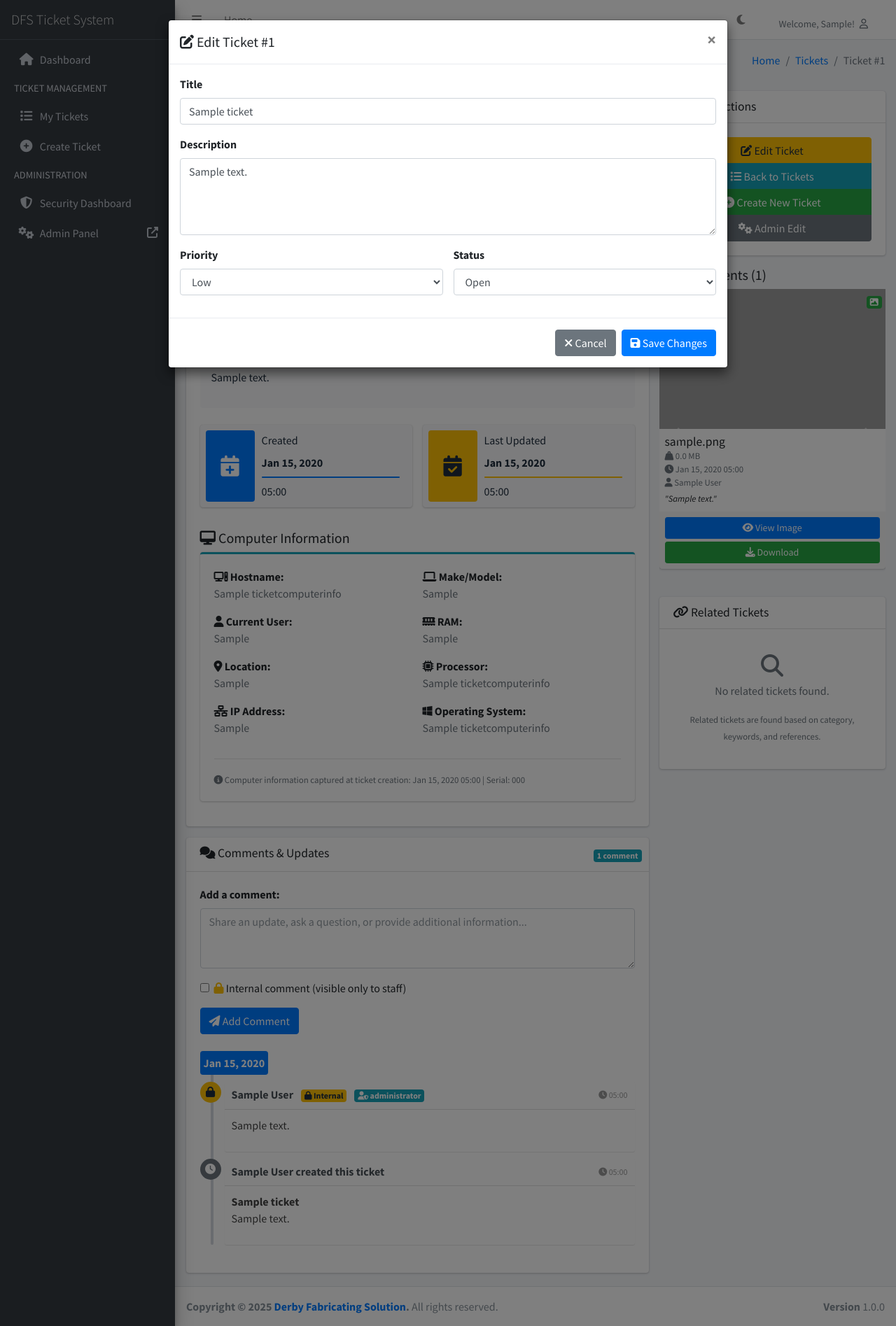
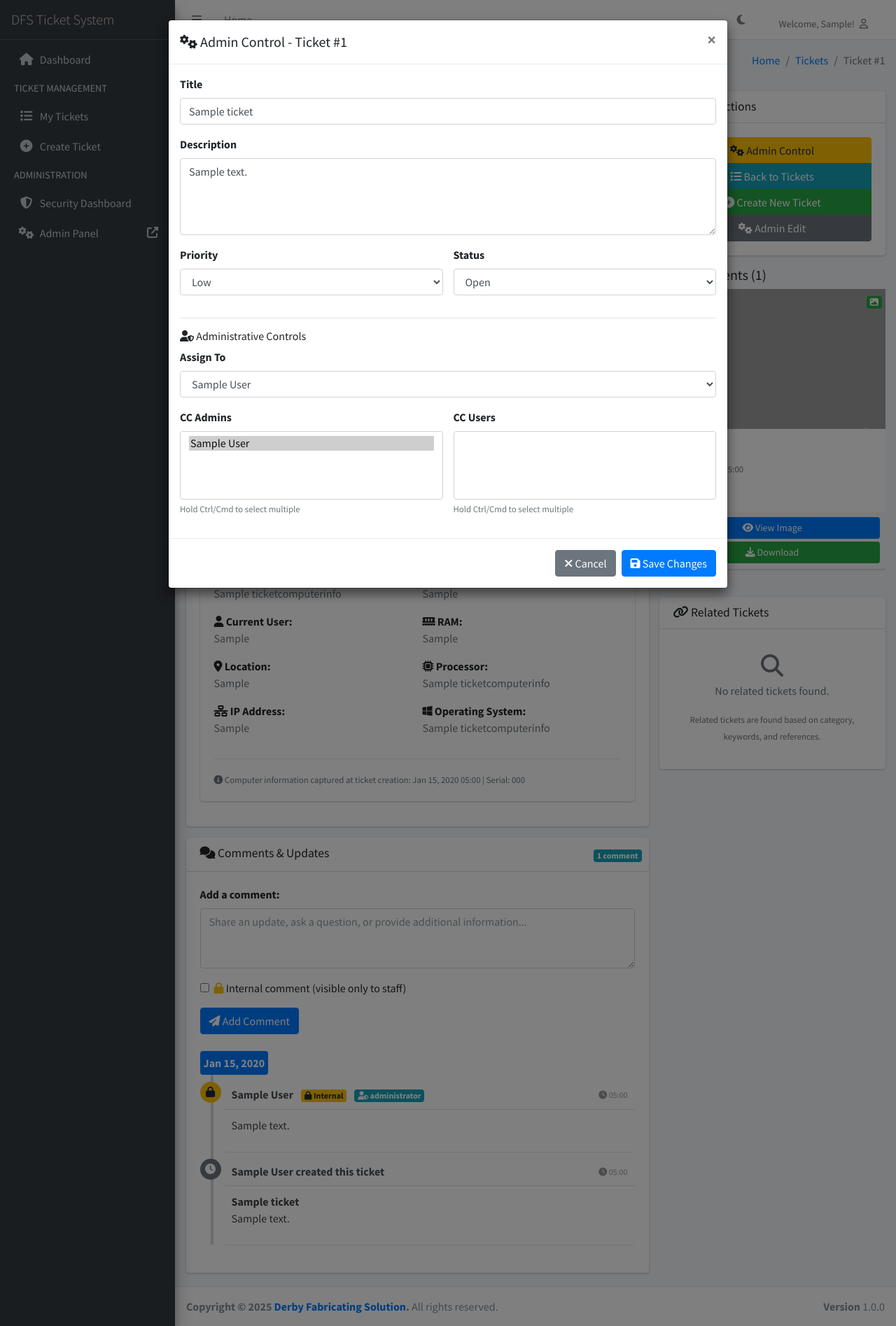
Before and after one commit to kisyular/derby-tickets, a Django app: page /tickets/1/ in a window 1280 px wide, after a click on "Admin Control". Shown: the whole page at 70% size. Run offline with Django 5.2, Linux system fonts and the light colour scheme; a user stored in the database is signed in; data comes from the database, SQL or seed files in the repository; tables that the repository leaves empty hold one stand-in row (values such as "Sample post"); lists and menus that the app fills with data are empty; some libraries are stand-ins or nearby versions; grey boxes are pictures that could not be loaded.

Commit message:
ENHANCE ADMIN CONTROLS - ADMIN HAS MORE CONTROLS DURING TICKET EDITING ON THE WEB UI
- Update ticket detail modal with admin-specific controls
- Add assign_to, cc_admins, and cc_non_admins fields for staff users
- Change button text to 'Admin Control' for staff, 'Edit' for regular users
- Include priority and status controls for all users in modal
- Add multi-select dropdowns for CC fields with user-friendly interface
- Update backend to handle new form fields and audit changes
- Improve user experience with clear separation of admin vs user controls

```diff
--- a/tickets/templates/tickets/ticket_detail.html
+++ b/tickets/templates/tickets/ticket_detail.html
@@ -38,7 +38,11 @@
                                 {% if can_edit_ticket %}
                                     <button type="button" class="btn btn-tool" data-toggle="modal"
                                             data-target="#editTicketModal">
+                                        {% if user.is_staff %}
+                                            <i class="fas fa-cogs"></i> Admin Control
+                                        {% else %}
                                             <i class="fas fa-edit"></i> Edit
+                                        {% endif %}
                                     </button>
                                 {% endif %}
                             </div>
@@ -363,7 +367,11 @@
                                 {% if can_edit_ticket %}
                                     <button type="button" class="btn btn-warning" data-toggle="modal"
                                             data-target="#editTicketModal">
+                                        {% if user.is_staff %}
+                                            <i class="fas fa-cogs"></i> Admin Control
+                                        {% else %}
                                             <i class="fas fa-edit"></i> Edit Ticket
+                                        {% endif %}
                                     </button>
                                 {% endif %}
 
@@ -548,7 +556,11 @@
                 <div class="modal-content">
                     <div class="modal-header">
                         <h5 class="modal-title" id="editTicketModalLabel">
+                            {% if user.is_staff %}
+                                <i class="fas fa-cogs"></i> Admin Control - Ticket #{{ ticket.id }}
+                            {% else %}
                                 <i class="fas fa-edit"></i> Edit Ticket #{{ ticket.id }}
+                            {% endif %}
                         </h5>
                         <button type="button" class="close" data-dismiss="modal" aria-label="Close">
                             <span aria-hidden="true">&times;</span>
@@ -609,6 +621,56 @@
                                 </div>
                                 {% endif %}
                             </div>
+
+                            {% if user.is_staff %}
+                                <!-- Admin-only fields -->
+                                <hr>
+                                <h6><i class="fas fa-user-shield"></i> Administrative Controls</h6>
+
+                                <div class="form-group">
+                                    <label for="assigned_to">Assign To</label>
+                                    <select class="form-control" id="assigned_to" name="assigned_to">
+                                        <option value="">-- Unassigned --</option>
+                                        {% for staff_user in staff_users %}
+                                            <option value="{{ staff_user.id }}"
+                                                    {% if ticket.assigned_to and ticket.assigned_to.id == staff_user.id %}selected{% endif %}>
+                                                {{ staff_user.get_full_name|default:staff_user.username }}
+                                            </option>
+                                        {% endfor %}
+                                    </select>
+                                </div>
+
+                                <div class="row">
+                                    <div class="col-md-6">
+                                        <div class="form-group">
+                                            <label for="cc_admins">CC Admins</label>
+                                            <select class="form-control" id="cc_admins" name="cc_admins" multiple>
+                                                {% for admin_user in admin_users %}
+                                                    <option value="{{ admin_user.id }}"
+                                                            {% if admin_user in ticket.cc_admins.all %}selected{% endif %}>
+                                                        {{ admin_user.get_full_name|default:admin_user.username }}
+                                                    </option>
+                                                {% endfor %}
+                                            </select>
+                                            <small class="form-text text-muted">Hold Ctrl/Cmd to select multiple</small>
+                                        </div>
+                                    </div>
+                                    <div class="col-md-6">
+                                        <div class="form-group">
+                                            <label for="cc_non_admins">CC Users</label>
+                                            <select class="form-control" id="cc_non_admins" name="cc_non_admins" multiple>
+                                                {% for regular_user in regular_users %}
+                                                    <option value="{{ regular_user.id }}"
+                                                            {% if regular_user in ticket.cc_non_admins.all %}selected{% endif %}>
+                                                        {{ regular_user.get_full_name|default:regular_user.username }}
+                                                    </option>
+                                                {% endfor %}
+                                            </select>
+                                            <small class="form-text text-muted">Hold Ctrl/Cmd to select multiple</small>
+                                        </div>
+                                    </div>
+                                </div>
+                            {% endif %}
                         </div>
                         <div class="modal-footer">
                             <button type="button" class="btn btn-secondary" data-dismiss="modal">
--- a/tickets/templates/tickets/ticket_list.html
+++ b/tickets/templates/tickets/ticket_list.html
@@ -129,7 +129,7 @@
                     <div class="card-header">
                         <h3 class="card-title">
                             <i class="fas fa-list"></i>
-                            Tickets Created by You ({{ tickets|length }} found)
+                            Tickets Created by Me ({{ tickets|length }} found)
                         </h3>
                         <div class="card-tools">
                             <!-- Export buttons can be added here -->
@@ -153,7 +153,7 @@
                             <table class="table table-hover text-nowrap">
                                 <thead>
                                     <tr>
-                                        <th>ID</th>
+                                        <th>Ticket #</th>
                                         <th>Title</th>
                                         <th>Priority</th>
                                         <th>Status</th>
@@ -384,7 +384,7 @@
                                     {% for ticket in assigned_tickets %}
                                     <tr class="{% if ticket.priority == 'Urgent' %}ticket-priority-urgent{% elif ticket.priority == 'High' %}ticket-priority-high{% elif ticket.priority == 'Medium' %}ticket-priority-medium{% else %}ticket-priority-low{% endif %}">
                                         <td>
-                                            <strong>#{{ ticket.ticket_number|default:ticket.id }}</strong>
+                                            <strong>#{{ ticket.id|default:ticket.ticket_number }}</strong>
                                         </td>
                                         <td>
                                             <a href="{% url 'tickets:ticket_detail' ticket.pk %}" class="text-dark">
--- a/tickets/views.py
+++ b/tickets/views.py
@@ -148,6 +148,9 @@ def ticket_detail(request, ticket_id):
             description = request.POST.get("description")
             priority = request.POST.get("priority")
             status = request.POST.get("status")
+            assigned_to_id = request.POST.get("assigned_to")
+            cc_admin_ids = request.POST.getlist("cc_admins")
+            cc_non_admin_ids = request.POST.getlist("cc_non_admins")
 
             if title and priority and status:
                 # Capture changes for audit trail
@@ -164,6 +167,29 @@ def ticket_detail(request, ticket_id):
                 if ticket.status != status:
                     changes["status"] = {"old": ticket.status, "new": status}
 
+                # Handle assignment changes
+                if request.user.is_staff:
+                    old_assigned_to = ticket.assigned_to
+                    new_assigned_to = None
+                    if assigned_to_id:
+                        try:
+                            new_assigned_to = User.objects.get(
+                                id=assigned_to_id, is_staff=True
+                            )
+                        except User.DoesNotExist:
+                            pass
+
+                    if old_assigned_to != new_assigned_to:
+                        changes["assigned_to"] = {
+                            "old": (
+                                old_assigned_to.username if old_assigned_to else None
+                            ),
+                            "new": (
+                                new_assigned_to.username if new_assigned_to else None
+                            ),
+                        }
+                        ticket.assigned_to = new_assigned_to
+
                 ticket.title = title
                 ticket.description = description
                 ticket.priority = priority
@@ -171,6 +197,32 @@ def ticket_detail(request, ticket_id):
                 # Set the user who made the changes for email notifications
                 ticket._updated_by = request.user
                 ticket.save()
+
+                # Handle CC changes for staff users
+                if request.user.is_staff:
+                    # Update CC admins
+                    if cc_admin_ids:
+                        cc_admins = User.objects.filter(
+                            id__in=cc_admin_ids, is_staff=True
+                        )
+                        ticket.cc_admins.set(cc_admins)
+                        changes["cc_admins"] = {"new": [u.username for u in cc_admins]}
+                    else:
+                        ticket.cc_admins.clear()
+                        changes["cc_admins"] = {"new": []}
+
+                    # Update CC non-admins
+                    if cc_non_admin_ids:
+                        cc_non_admins = User.objects.filter(
+                            id__in=cc_non_admin_ids, is_staff=False
+                        )
+                        ticket.cc_non_admins.set(cc_non_admins)
+                        changes["cc_non_admins"] = {
+                            "new": [u.username for u in cc_non_admins]
+                        }
+                    else:
+                        ticket.cc_non_admins.clear()
+                        changes["cc_non_admins"] = {"new": []}
 
                 # Log the ticket update for audit trail
                 audit_security_manager.log_audit_event(
@@ -270,12 +322,31 @@ def ticket_detail(request, ticket_id):
     except ImportError:
         related_tickets = []
 
+    # Get user lists for admin controls
+    staff_users = []
+    admin_users = []
+    regular_users = []
+
+    if request.user.is_staff:
+        staff_users = User.objects.filter(is_staff=True, is_active=True).order_by(
+            "first_name", "last_name", "username"
+        )
+        admin_users = User.objects.filter(is_staff=True, is_active=True).order_by(
+            "first_name", "last_name", "username"
+        )
+        regular_users = User.objects.filter(is_staff=False, is_active=True).order_by(
+            "first_name", "last_name", "username"
+        )
+
     context = {
         "ticket": ticket,
         "comments": comments,
         "related_tickets": related_tickets,
         "can_add_internal_comments": request.user.is_staff,
         "can_edit_ticket": (ticket.created_by == request.user or request.user.is_staff),
+        "staff_users": staff_users,
+        "admin_users": admin_users,
+        "regular_users": regular_users,
     }
     return render(request, "tickets/ticket_detail.html", context)
 
```
Lines whose indentation alone changed are shown as unchanged.
